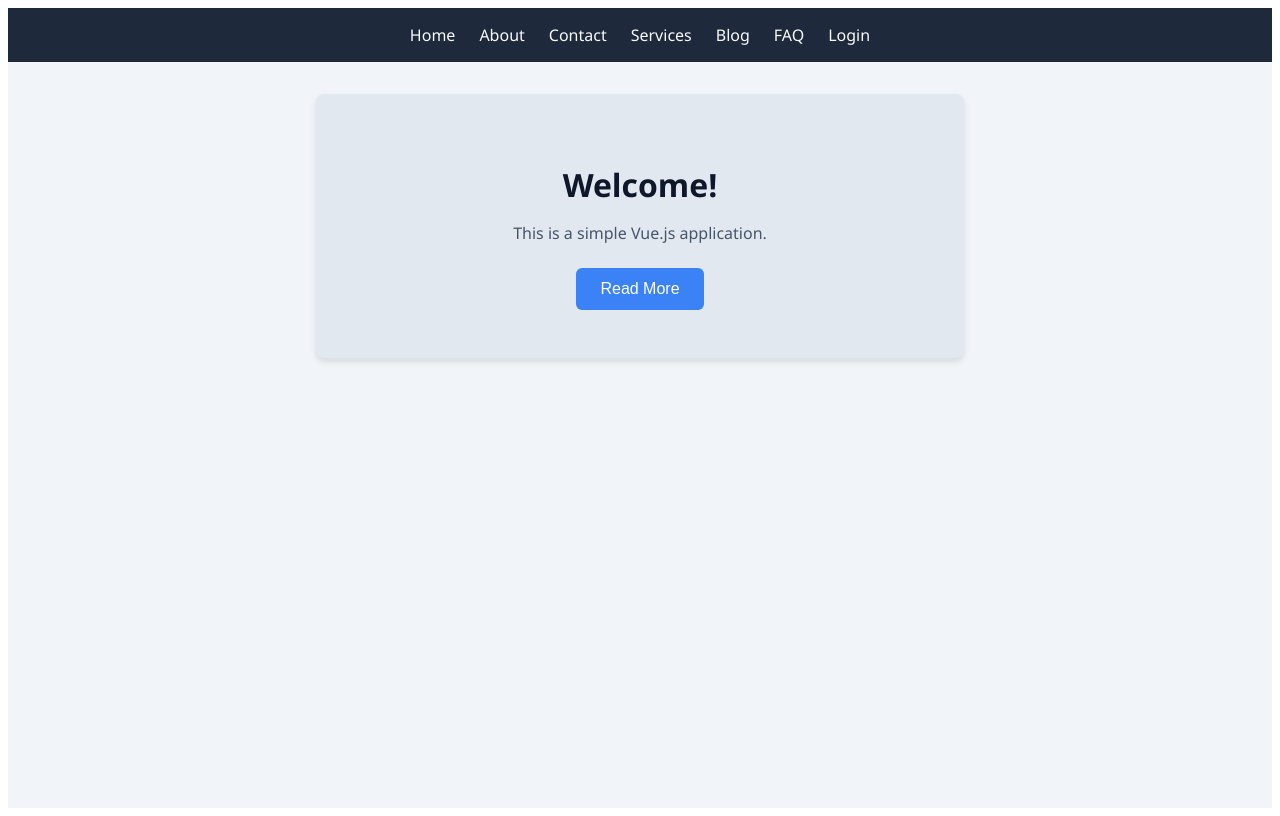
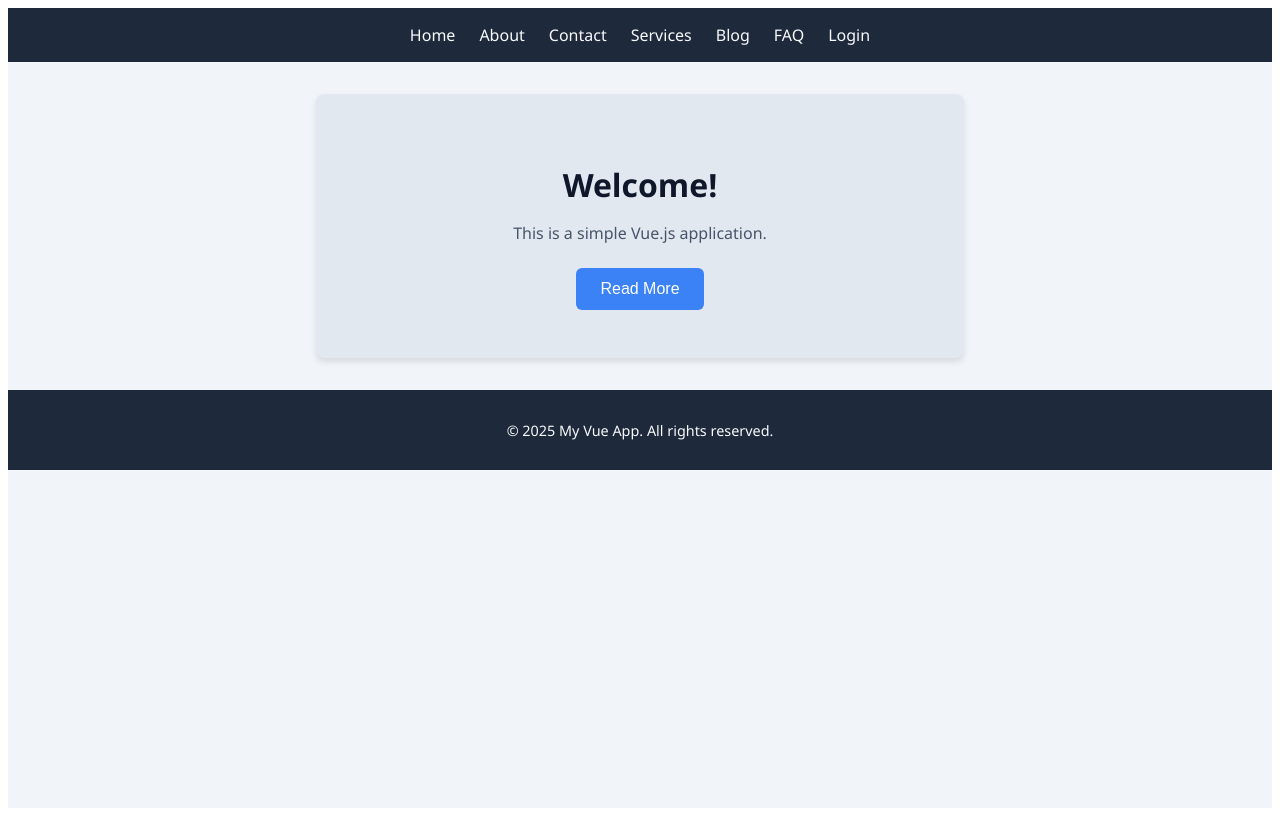
Before and after one commit to MBUDA-BRANICE-NJIRA/Vue-Js-Beginner-Project, a Vue app: page / in a window 1280 px wide. Built offline with nearby package versions, Linux system fonts and the light colour scheme.

Commit message:
Worked and imported the footer succesfully

```diff
--- a/src/App.vue
+++ b/src/App.vue
@@ -7,16 +7,19 @@
       <p>{{ description }}</p>
       <button class="cta-button" @click="sayhello">{{ buttonText }}</button>
     </header>
+    <FooTer />
   </div>
 </template>
 <!-- Scripting Section -->
 <script>
 import NavBar from './components/NavBar.vue';
+import FooTer from './components/FooTer.vue';
 
 export default {
   name: 'App',
   components: {
     NavBar,
+    FooTer
   },
   data() {
     return {
```
